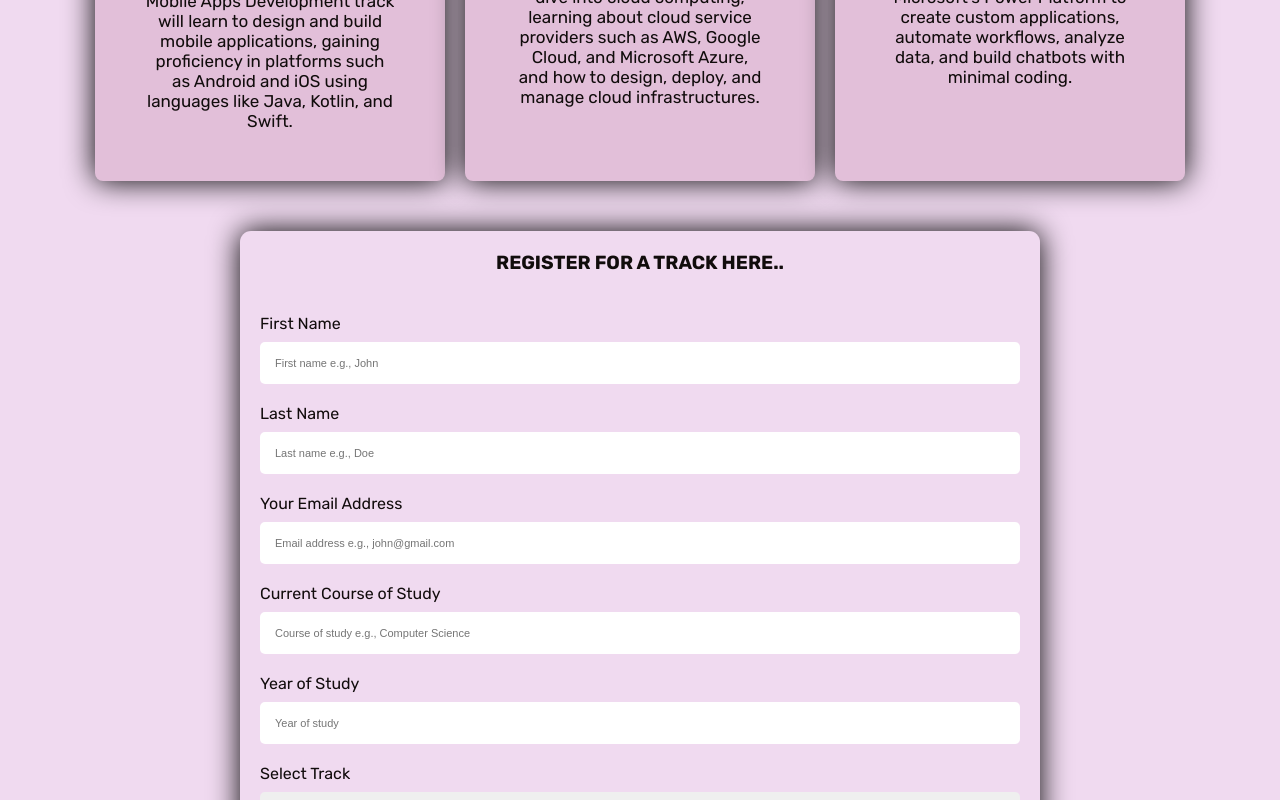
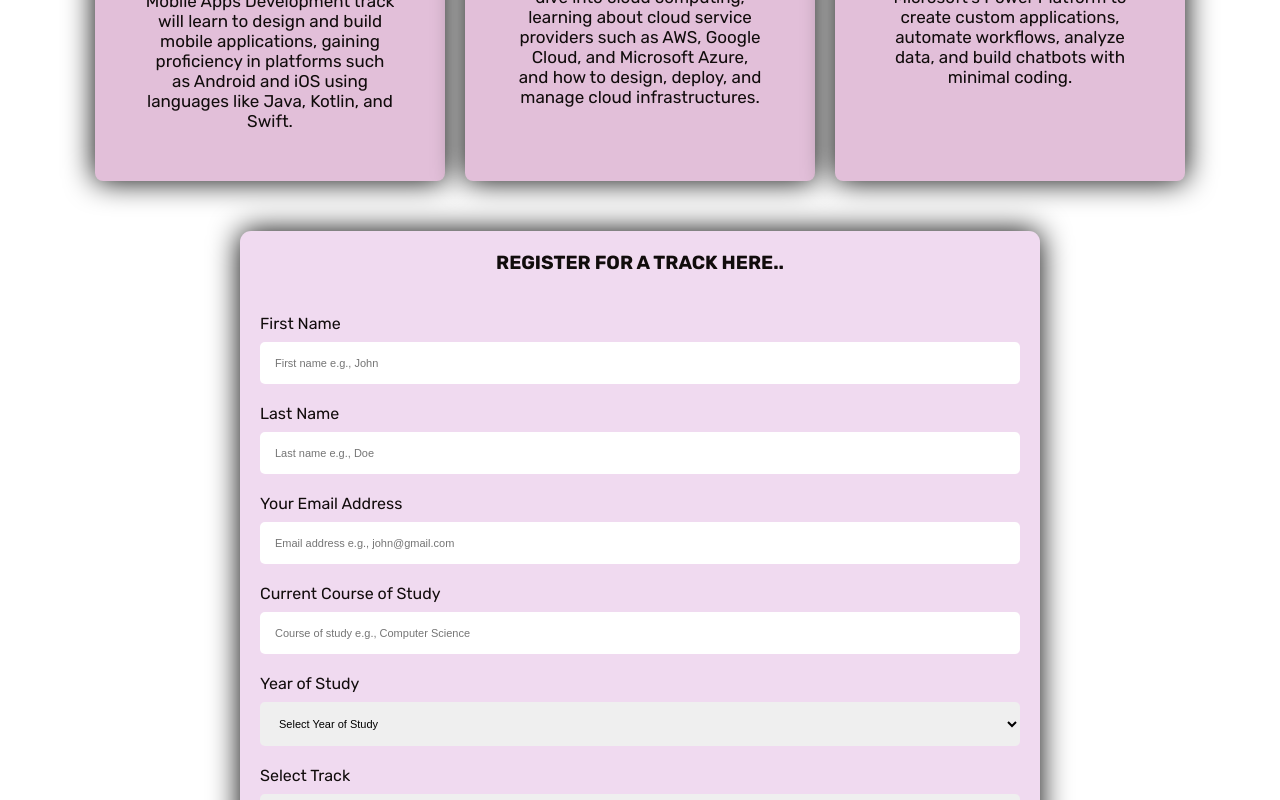
Before and after one commit to lwambon/Muranga-University-tech-club-website, a React (Vite) app: page /tracks in a window 1280 px wide. Shown: the part 673-1473 px from the top of the page. Built offline with nearby package versions, Linux system fonts and the light colour scheme.

Commit message:
mutc website tracks section

```diff
--- a/src/components/About/About.css
+++ b/src/components/About/About.css
@@ -1,6 +1,6 @@
 .about-section {
   width: 100%;
-  background-color: var(--primary-color);
+
   padding-top: 2rem;
   padding-bottom: 2rem;
 }
--- a/src/pages/Events/Events.css
+++ b/src/pages/Events/Events.css
@@ -1,6 +1,5 @@
 .events-page {
   padding: 4rem;
-  background-color: var(--primary-color);
 }
 
 .events-title {
@@ -27,7 +26,7 @@
 }
 
 .event-card {
-  background-color: var(--secondary-color);
+  background-color: var(--primary-color);
   padding: 5rem;
   border-radius: 8px;
   box-shadow: 0 0 2rem;
--- a/src/pages/Leadership/Leadership.css
+++ b/src/pages/Leadership/Leadership.css
@@ -1,4 +1,4 @@
-.leadership-containers{
+.leadership-containers {
   display: flex;
   width: 100%;
   flex-wrap: wrap;
@@ -79,7 +79,7 @@
   padding: 0.9rem 1rem;
   line-height: 1.2;
 }
-@media screen and(max-width:34.69rem){
+@media screen and(max-width:34.69rem) {
   .leaders-text-card {
     text-align: justify;
     padding: 0.5rem 0.7rem;
--- a/src/pages/Leadership/Leadership.jsx
+++ b/src/pages/Leadership/Leadership.jsx
@@ -67,7 +67,7 @@
 
 function Leadership() {
   return (
-    <div >
+    <div>
       <h2 className="leaders-title-heading">Leadership</h2>
       <div className="leadership-containers">
         {Leaders.map((leader, i) => (
--- a/src/pages/Tracks/Tracks.css
+++ b/src/pages/Tracks/Tracks.css
@@ -1,7 +1,6 @@
 .tracks-page {
   padding-top: 2rem;
   padding-bottom: 0;
-  background-color: var(--primary-color);
 }
 
 .tracks-title {
--- a/src/pages/Tracks/Tracks.jsx
+++ b/src/pages/Tracks/Tracks.jsx
@@ -115,13 +115,17 @@
                 <label htmlFor="year-of-study" className="form-details-section">
                   Year of Study
                 </label>
-                <input
-                  type="number"
+                <select
                   id="year-of-study"
                   className="form-group-input"
-                  placeholder="Year of study"
                   required
-                />
+                >
+                  <option value="">Select Year of Study</option>
+                  <option value="1">Year 1</option>
+                  <option value="2">Year 2</option>
+                  <option value="3">Year 3</option>
+                  <option value="4">Year 4</option>
+                </select>
               </div>
 
               <div className="form-detail-area">
```
Lines whose indentation alone changed are shown as unchanged.
